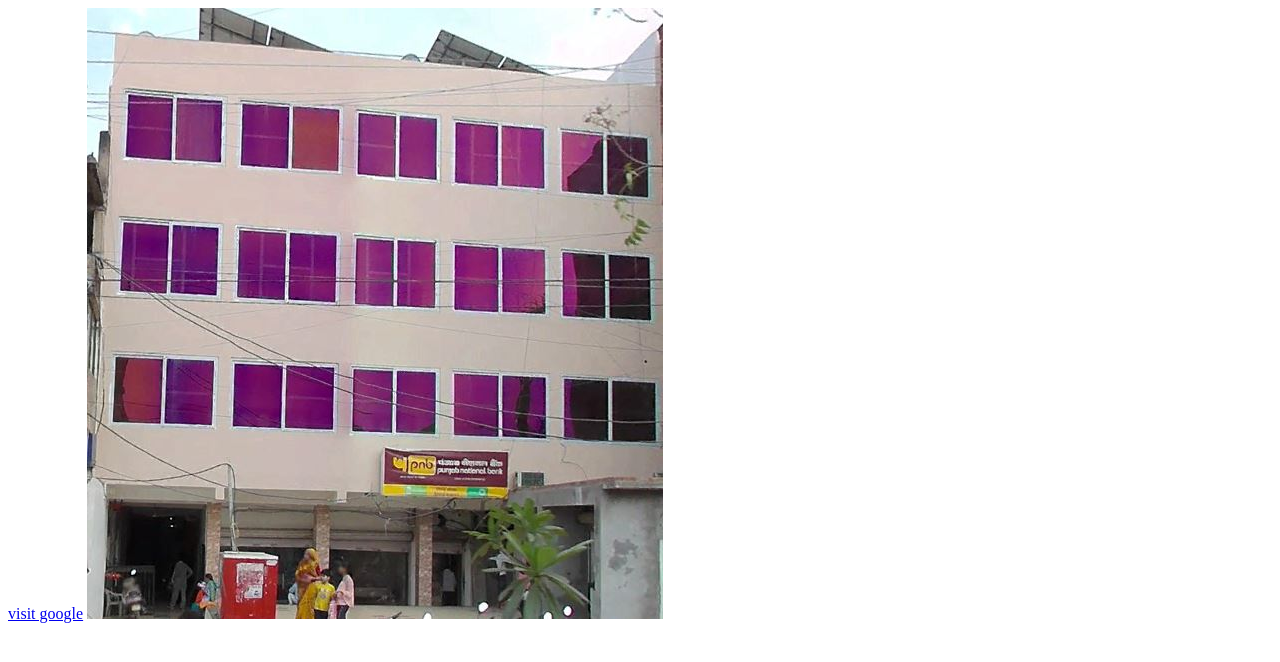
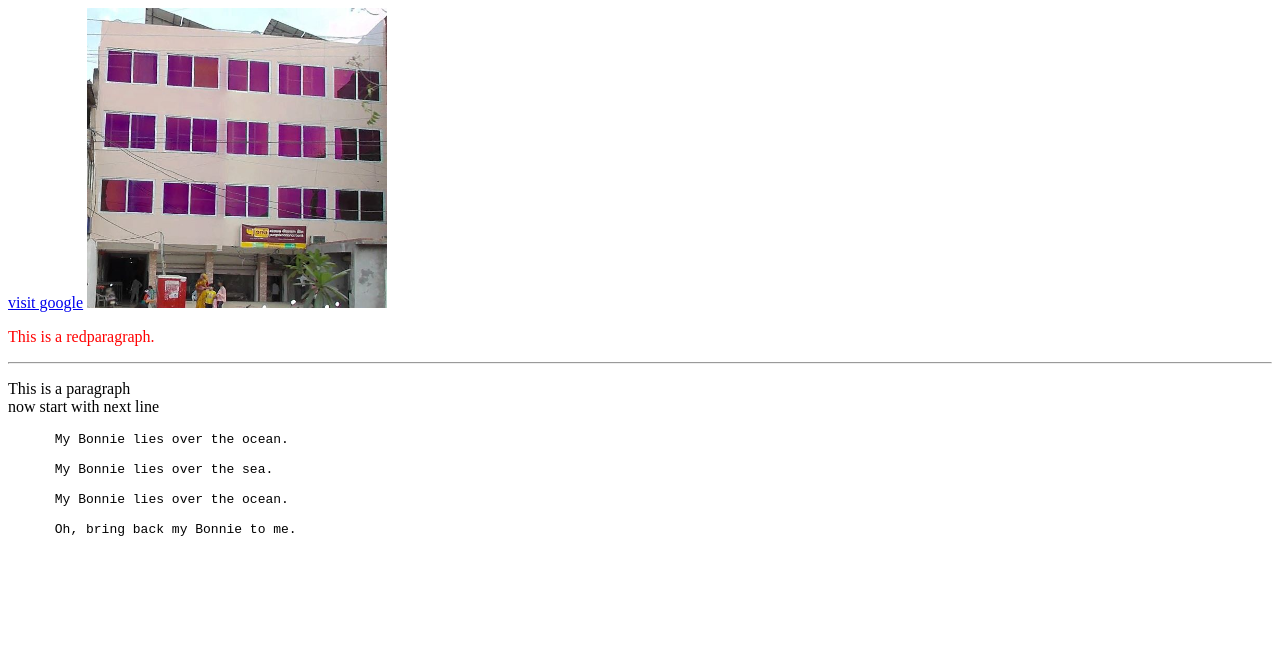
Before and after one commit to gy77044/htmlattributes, a plain HTML site: page index.html in a window 1280 px wide. Drawn offline with Linux system fonts and the light colour scheme.

Commit message:
index.html
a img p hr br pre tag

```diff
--- a/index.html
+++ b/index.html
@@ -10,6 +10,40 @@
     <a href="https://www.google.com">visit google</a>
     <!-- link -->
 
-    <img src="purna.png" alt="image" />
+    <!-- image -->
+    <img src="purna.png" alt="image" width="300" height="300" />
+    <!-- image -->
+
+    <!-- paragraph -->
+    <p style="color: red">This is a redparagraph.</p>
+    <!-- paragraph -->
+
+    <!-- quotes single & double -->
+    <p title="john 'ShotGun' Nelson"></p>
+    <p title='john "ShotGun" Nelson'></p>
+    <!-- quotes single & double -->
+
+    <!-- hr -->
+    <hr />
+    <!-- hr -->
+
+    <!-- br -->
+    <p>
+      This is a paragraph <br />
+      now start with next line
+    </p>
+    <!-- br -->
+
+    <!-- pre -->
+    <pre>
+      My Bonnie lies over the ocean.
+
+      My Bonnie lies over the sea.
+
+      My Bonnie lies over the ocean.
+
+      Oh, bring back my Bonnie to me.
+    </pre>
+    <!-- pre -->
   </body>
 </html>
```
